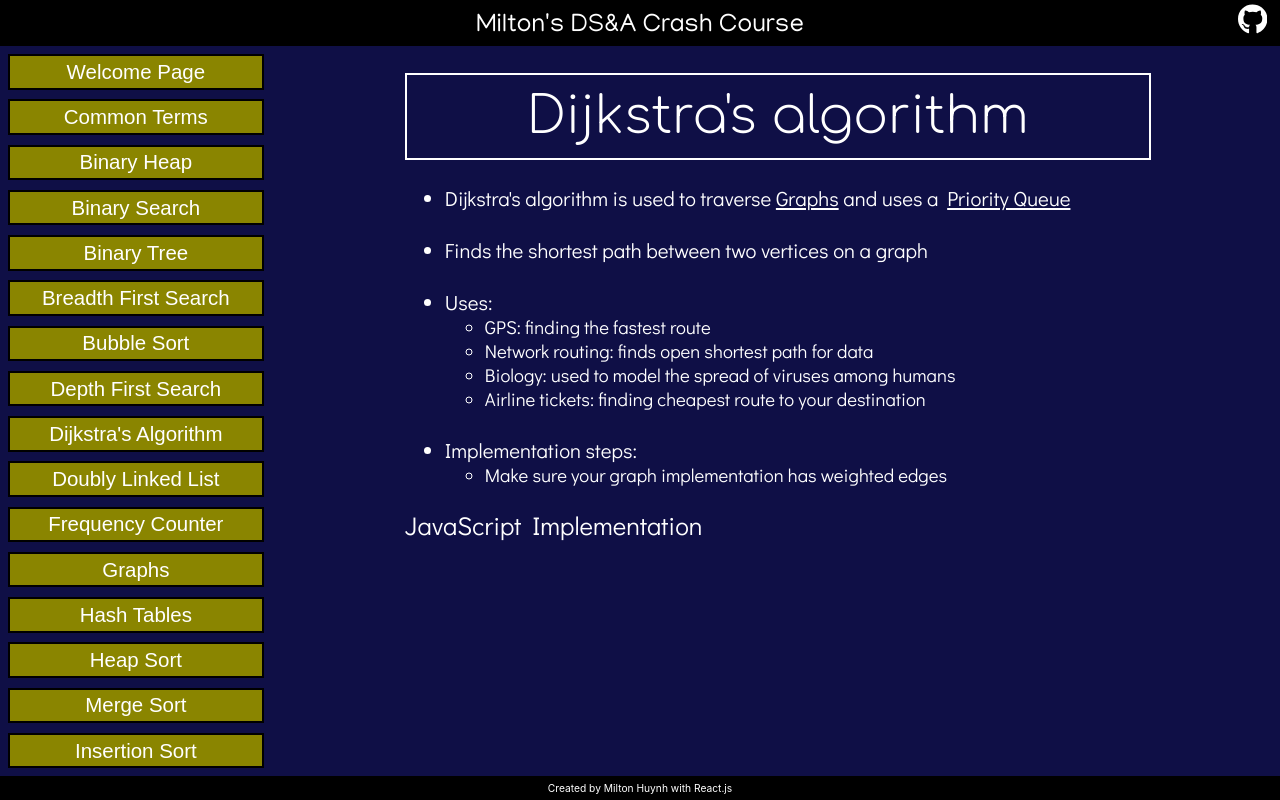
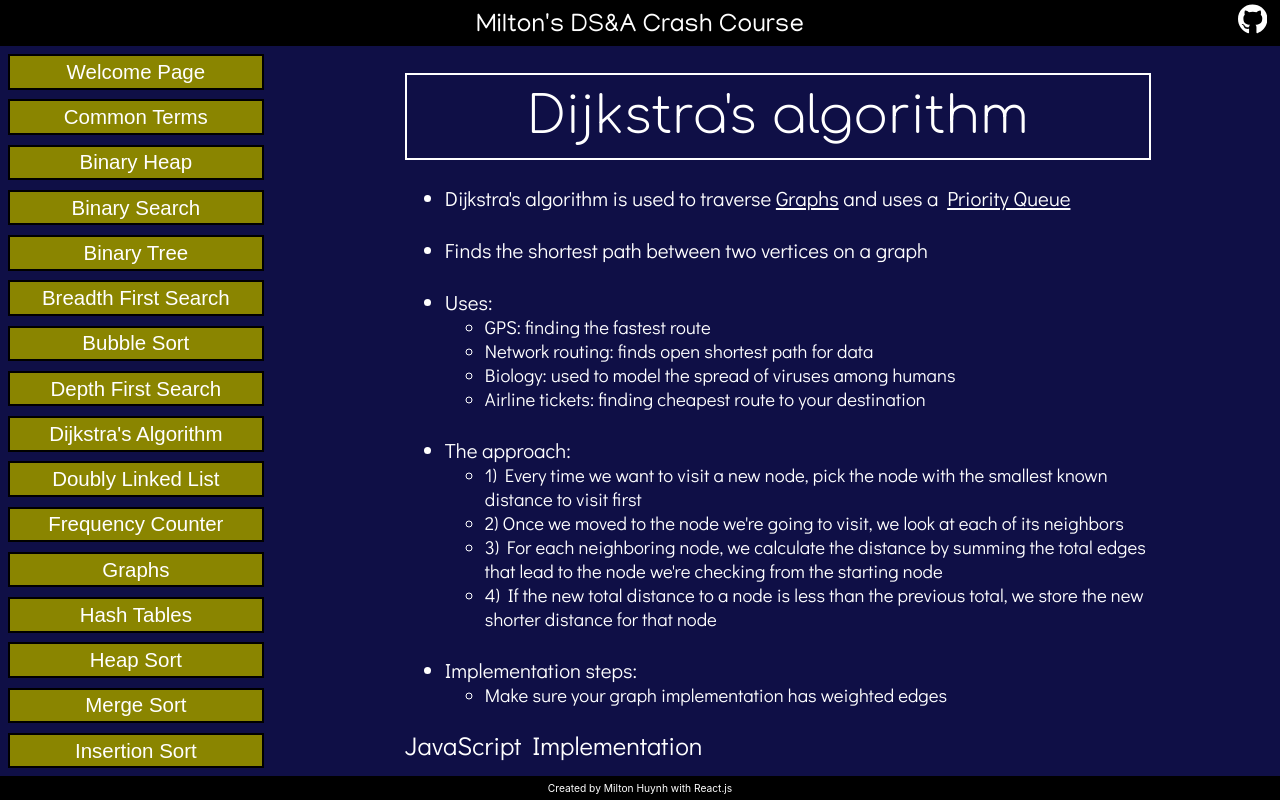
Before and after one commit to miltonhuynh/DSA-guide, a React (Create React App) app in the folder app/: page /DSA-guide/Dijkstra in a window 1280 px wide. Built offline with nearby package versions, Linux system fonts and the light colour scheme; a web font is replaced by a local one.

Commit message:
Added Djs algo approach steps

```diff
--- a/app/src/Concepts/Dijkstra.js
+++ b/app/src/Concepts/Dijkstra.js
@@ -22,6 +22,15 @@ export default function Dijkstra() {
             </ul>
           </li><br/>
           <li>
+            The approach:
+            <ul class="font-sm">
+              <li>1) Every time we want to visit a new node, pick the node with the smallest known distance to visit first</li>
+              <li>2) Once we moved to the node we're going to visit, we look at each of its neighbors</li>
+              <li>3) For each neighboring node, we calculate the distance by summing the total edges that lead to the node we're checking from the starting node</li>
+              <li>4) If the new total distance to a node is less than the previous total, we store the new shorter distance for that node</li>
+            </ul>
+          </li><br/>
+          <li>
             Implementation steps:
             <ul class="font-sm">
               <li>Make sure your graph implementation has weighted edges</li>
```
